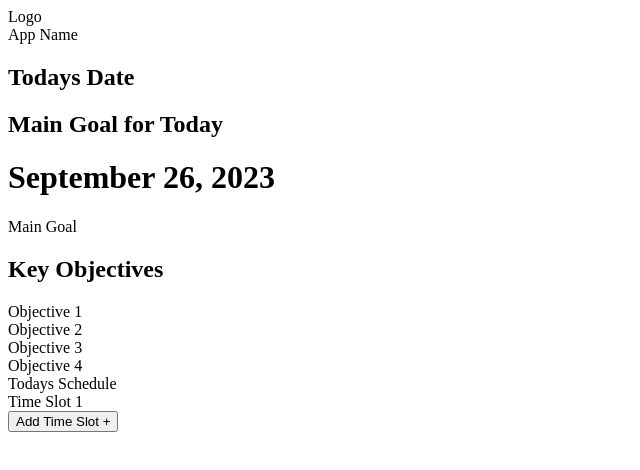
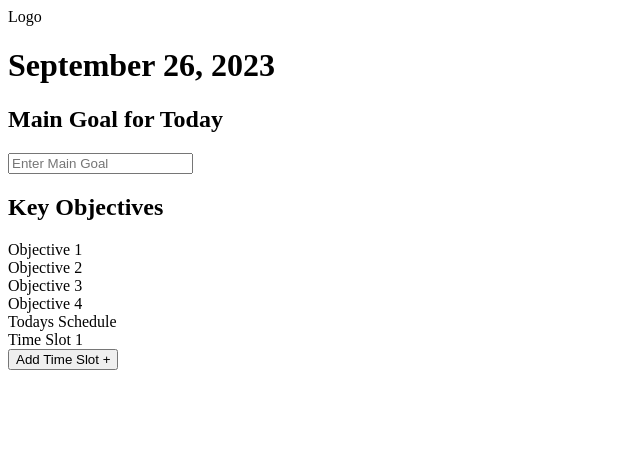
Before and after one commit to thesayf/eb-todo-app, a React (Create React App) app: page / in a window 1280 px wide. Shown: the top 470 px of the page, without its empty margins (0-640 px from the left). Built offline with nearby package versions, Linux system fonts and the light colour scheme; the HTML template or start-up script is replaced by a standard one.

Commit message:
Reorganised the layou to prioritise main goal

```diff
--- a/src/components/app_name_component.tsx
+++ /dev/null
@@ -1,9 +0,0 @@
-import React from "react";
-
-const AppName: React.FC = () => {
-    return (
-        <div className="col-span-full md:col-span-1 border h-full">App Name</div>
-    )
-}
-
-export default AppName
--- a/src/components/main_goal_component.tsx
+++ b/src/components/main_goal_component.tsx
@@ -2,8 +2,8 @@ import React from "react";
 
 const MainGoal: React.FC = () => {
     return(
-        <div className="col-span-full md:col-span-3 border h-full">
-            Main Goal
+        <div className="col-span-full md:col-span-3 h-full">
+            <input type="text" placeholder="Enter Main Goal" className="input input-ghost w-full max-w-xs" />
         </div>
     )
 }
--- a/src/headers/date_header.tsx
+++ /dev/null
@@ -1,11 +0,0 @@
-import React from "react";
-
-const DateHeader: React.FC = () => {
-    return(
-        <div className="col-span-1 row-span-1">
-                    <h2 className="text-xl font-bold">Todays Date</h2>
-        </div>
-    )
-}
-
-export default DateHeader
--- a/src/pages/app_layout.tsx
+++ b/src/pages/app_layout.tsx
@@ -1,7 +1,5 @@
 import React from "react";
 import Logo from "../components/logo_component"
-import AppName from "../components/app_name_component"
-import DateHeader from "../headers/date_header";
 import MainGoalHeader from "../headers/main_goal_header";
 import MainGoal from "../components/main_goal_component";
 import DateComponent from "../components/date_component";
@@ -21,18 +19,17 @@ const AppLayout: React.FC = () => {
             {/* Logo and App Name */}
             <div className="grid grid-cols-1 md:grid-cols-2 h-20">
                 <Logo/>
-                <AppName/>
+                <DateComponent/>
             </div>
 
             {/* Date and Main Goal Headers */}
             <div className="grid grid-cols-1 md:grid-cols-4 gap-4 mt-2">
-                <DateHeader/>
                 <MainGoalHeader/>
             </div>
 
             {/* Date and Main Goal */}
             <div className="grid grid-cols-1 md:grid-cols-4 gap-4 h-16 mt-2">
-                <DateComponent/>
+
                 <MainGoal/>
             </div>
 
```
Also changed, not shown: src/components/test_component.tsx (deleted, +0 -12 lines), src/pages/test_layout.tsx (deleted, +0 -15 lines), 1 other file (tests, documents, lock files or other folders).
